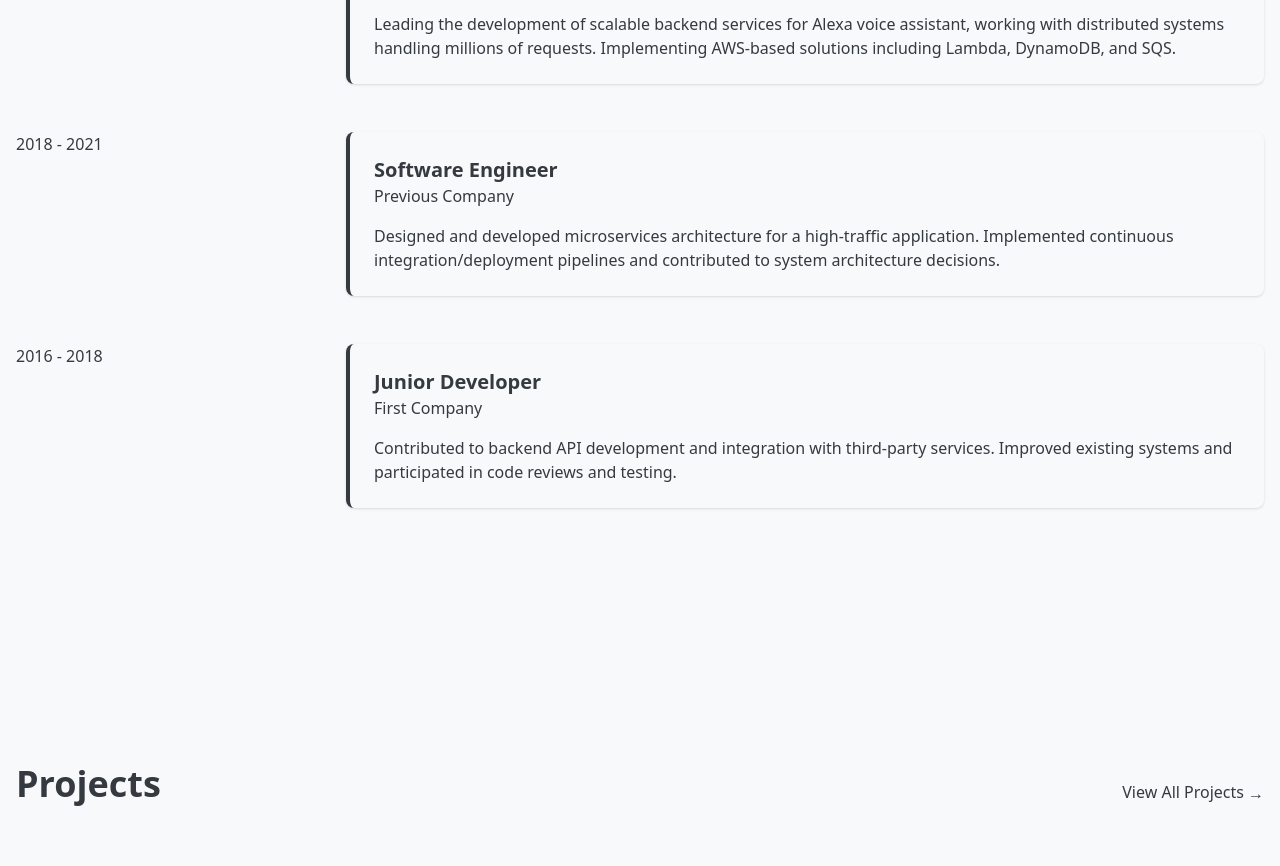
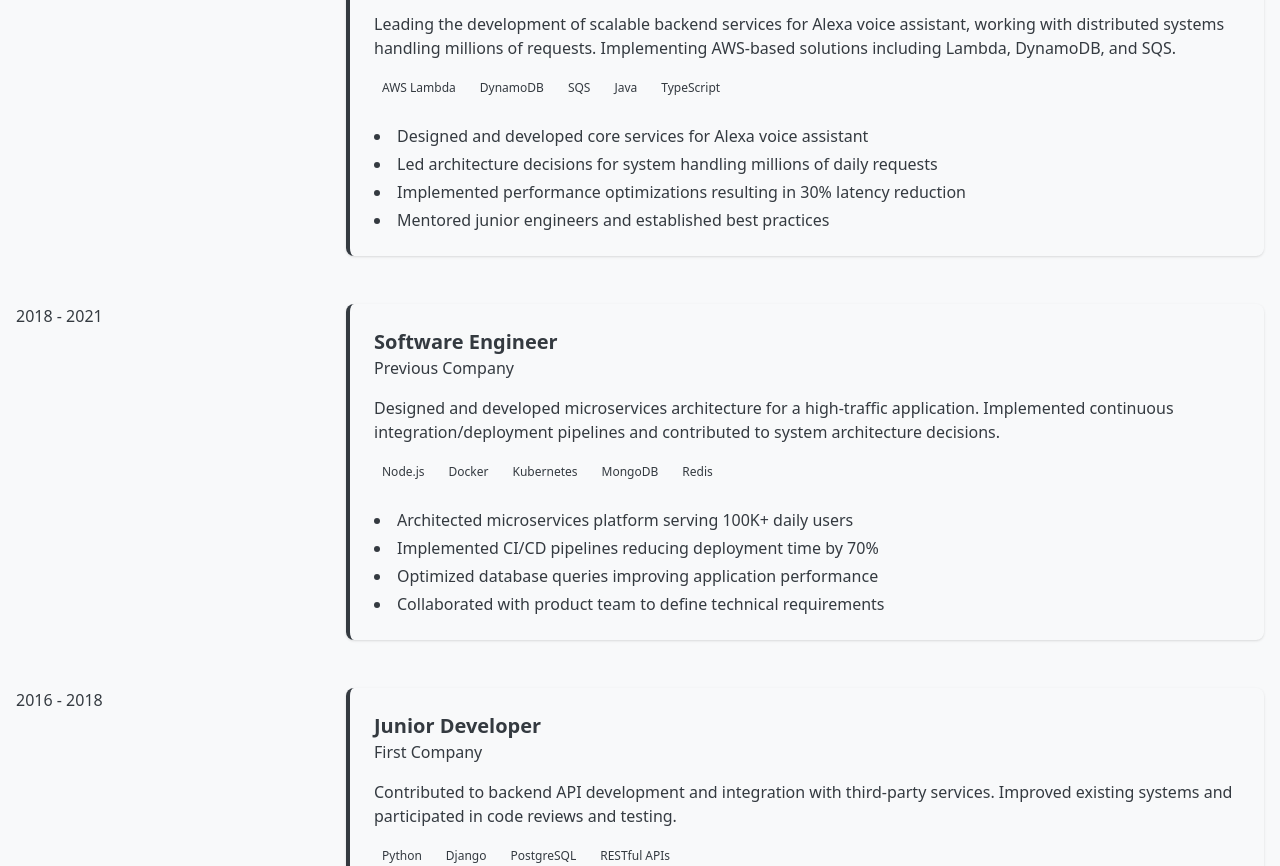
Before and after one commit to remuzel/remuzel.github.io, a Next.js app: page / in a window 1280 px wide. Shown: the part 1880-2746 px from the top of the page. Built offline with nearby package versions, Linux system fonts and the light colour scheme.

Commit message:
Move experience to data/experiences

```diff
--- a/src/app/layout.tsx
+++ b/src/app/layout.tsx
@@ -1,6 +1,6 @@
 import type { Metadata, Viewport } from "next";
 import { Geist, Geist_Mono } from "next/font/google";
-import { COMMON, ALT } from "@/constants/strings";
+import { COMMON, ALT, META } from "@/constants/strings";
 import "./globals.css";
 
 const geistSans = Geist({
@@ -16,22 +16,22 @@ const geistMono = Geist_Mono({
 });
 
 export const metadata: Metadata = {
-  metadataBase: new URL("https://remuzel.github.io"),
+  metadataBase: new URL(META.baseUrl),
   title: COMMON.name,
-  description: "Portfolio of Remi Uzel, Software Development Engineer at Amazon Alexa, specializing in backend systems, AWS cloud architecture, and distributed systems.",
-  keywords: ["software engineer", "AWS", "Amazon", "Alexa", "backend engineer", "cloud computing", "distributed systems", "serverless"],
-  authors: [{ name: COMMON.name, url: "https://remuzel.github.io" }],
+  description: META.description,
+  keywords: META.keywords,
+  authors: [{ name: COMMON.name, url: COMMON.websiteUrl }],
   creator: COMMON.name,
   openGraph: {
-    type: "website",
-    locale: "en_US",
-    url: "https://remuzel.github.io",
-    title: `${COMMON.name} | Portfolio`,
+    type: META.og.type,
+    locale: META.og.locale,
+    url: META.baseUrl,
+    title: META.defaultTitle,
     description: COMMON.title,
-    siteName: `${COMMON.name} Portfolio`,
+    siteName: META.og.siteName,
     images: [
       {
-        url: "/images/logo.png",
+        url: META.assets.logo,
         width: 1200,
         height: 630,
         alt: ALT.portrait
@@ -40,14 +40,14 @@ export const metadata: Metadata = {
   },
   twitter: {
     card: "summary_large_image",
-    title: `${COMMON.name} | Portfolio`,
+    title: META.defaultTitle,
     description: COMMON.title,
-    images: ["/images/logo.png"],
+    images: [META.assets.logo],
   },
   icons: {
     icon: [
       {
-        url: "/images/logo.png",
+        url: META.assets.favicon,
         type: "image/png"
       }
     ]
@@ -56,8 +56,8 @@ export const metadata: Metadata = {
 
 export const viewport: Viewport = {
   themeColor: [
-    { media: "(prefers-color-scheme: light)", color: "#00CAFF" },
-    { media: "(prefers-color-scheme: dark)", color: "#232F3E" }
+    { media: "(prefers-color-scheme: light)", color: META.themeColors.light },
+    { media: "(prefers-color-scheme: dark)", color: META.themeColors.dark }
   ],
   width: "device-width",
   initialScale: 1,
@@ -73,7 +73,7 @@ export default function RootLayout({
   return (
     <html lang="en" className="scroll-smooth">
       <head>
-        <link rel="canonical" href="https://remuzel.github.io" />
+        <link rel="canonical" href={META.baseUrl} />
       </head>
       <body
         className={`${geistSans.variable} ${geistMono.variable} antialiased`}
--- a/src/app/projects/[id]/page.tsx
+++ b/src/app/projects/[id]/page.tsx
@@ -1,7 +1,7 @@
 import Link from "next/link";
 import { getProjectById, projects } from "@/data/projects";
 import { notFound } from "next/navigation";
-import { COMMON, NAV, SECTIONS, ERRORS } from "@/constants/strings";
+import { COMMON, NAV, SECTIONS, ERRORS, META } from "@/constants/strings";
 
 // Generate metadata for the page
 export function generateMetadata({ params }: { params: { id: string } }) {
@@ -11,6 +11,17 @@ export function generateMetadata({ params }: { params: { id: string } }) {
   return {
     title: `${project.title} | ${COMMON.name}`,
     description: project.description,
+    openGraph: {
+      title: `${project.title} | ${META.defaultTitle}`,
+      description: project.description,
+      type: "article",
+      images: project.image ? [{ url: project.image, alt: `${project.title} screenshot` }] : undefined,
+    },
+    twitter: {
+      title: `${project.title} | ${META.defaultTitle}`,
+      description: project.description,
+      images: project.image ? [project.image] : undefined,
+    }
   };
 }
 
--- a/src/app/projects/page.tsx
+++ b/src/app/projects/page.tsx
@@ -1,11 +1,19 @@
 import Link from "next/link";
 import { projects } from "@/data/projects";
 import { motion } from "framer-motion";
-import { COMMON, NAV, SECTIONS, PROJECTS, SOCIAL, ARIA } from "@/constants/strings";
+import { COMMON, NAV, SECTIONS, PROJECTS, SOCIAL, ARIA, META } from "@/constants/strings";
 
 export const metadata = {
   title: `${SECTIONS.projects} | ${COMMON.name}`,
   description: 'Browse through my portfolio of projects, including AWS backend services, web experiments, and more.',
+  openGraph: {
+    title: `${SECTIONS.projects} | ${META.defaultTitle}`,
+    description: PROJECTS.intro,
+  },
+  twitter: {
+    title: `${SECTIONS.projects} | ${META.defaultTitle}`,
+    description: PROJECTS.intro,
+  }
 };
 
 export default function ProjectsPage() {
--- a/src/components/ui/experience.tsx
+++ b/src/components/ui/experience.tsx
@@ -2,30 +2,11 @@
 
 import { motion } from "framer-motion";
 import { SECTIONS } from "@/constants/strings";
-
-// Experience timeline data
-const experiences = [
-  {
-    period: "2021 - Present",
-    title: "SDE",
-    company: "Amazon Alexa",
-    description: "Leading the development of scalable backend services for Alexa voice assistant, working with distributed systems handling millions of requests. Implementing AWS-based solutions including Lambda, DynamoDB, and SQS."
-  },
-  {
-    period: "2018 - 2021",
-    title: "Software Engineer",
-    company: "Previous Company",
-    description: "Designed and developed microservices architecture for a high-traffic application. Implemented continuous integration/deployment pipelines and contributed to system architecture decisions."
-  },
-  {
-    period: "2016 - 2018",
-    title: "Junior Developer",
-    company: "First Company",
-    description: "Contributed to backend API development and integration with third-party services. Improved existing systems and participated in code reviews and testing."
-  }
-];
+import { getAllExperiences } from "@/data/experiences";
 
 export default function Experience() {
+  const experiences = getAllExperiences();
+
   return (
     <section id="experience" className="py-20 md:py-32">
       <div className="container mx-auto px-4">
@@ -43,7 +24,7 @@ export default function Experience() {
         <div className="space-y-12">
           {experiences.map((exp, index) => (
             <motion.div
-              key={index}
+              key={exp.id}
               className="flex flex-col md:flex-row gap-6"
               initial={{ opacity: 0, y: 20 }}
               whileInView={{ opacity: 1, y: 0 }}
@@ -58,7 +39,29 @@ export default function Experience() {
                 <div className="p-6 bg-card-bg rounded-lg border-l-4 border-alexa-blue shadow-sm">
                   <h3 className="text-xl font-bold">{exp.title}</h3>
                   <p className="text-muted mb-4">{exp.company}</p>
-                  <p className="text-foreground/80">{exp.description}</p>
+                  <p className="text-foreground/80 mb-4">{exp.description}</p>
+                  {exp.technologies && (
+                    <div className="flex flex-wrap gap-2 mt-4 mb-6">
+                      {exp.technologies.map((tech, techIndex) => (
+                        <span
+                          key={techIndex}
+                          className="text-xs px-2 py-1 rounded-full bg-alexa-blue/10 text-alexa-blue"
+                        >
+                          {tech}
+                        </span>
+                      ))}
+                    </div>
+                  )}
+
+                  {exp.highlights && (
+                    <div className="mt-4">
+                      <ul className="list-disc list-inside space-y-1 text-foreground/80">
+                        {exp.highlights.map((highlight, highlightIndex) => (
+                          <li key={highlightIndex}>{highlight}</li>
+                        ))}
+                      </ul>
+                    </div>
+                  )}
                 </div>
               </div>
             </motion.div>
--- a/src/constants/strings.ts
+++ b/src/constants/strings.ts
@@ -13,6 +13,7 @@ export const COMMON = {
   name: "Remi Uzel",
   title: "Software Development Engineer at Amazon Alexa",
   copyright: (year: number) => `© ${year} Remi Uzel. All rights reserved.`,
+  websiteUrl: "https://remuzel.github.io",
 }
 
 // Navigation related strings
@@ -31,7 +32,7 @@ export const NAV = {
 export const SECTIONS = {
   aboutMe: "About Me",
   experience: "Experience",
-  projects: "Projects",
+  projects: "Projects"
 }
 
 // Image alt texts
@@ -83,3 +84,43 @@ export const ABOUT = {
 export const PROJECTS = {
   intro: "Browse through my portfolio of projects and experiments",
 }
+
+// SEO and meta content
+export const META = {
+  // Basic metadata
+  baseUrl: "https://remuzel.github.io",
+  defaultTitle: "Remi Uzel | Portfolio",
+  titleTemplate: "%s | Remi Uzel",
+  description: "Portfolio of Remi Uzel, Software Development Engineer at Amazon Alexa, specializing in backend systems, AWS cloud architecture, and distributed systems.",
+
+  // Keywords
+  keywords: [
+    "software engineer",
+    "AWS",
+    "Amazon",
+    "Alexa",
+    "backend engineer",
+    "cloud computing",
+    "distributed systems",
+    "serverless"
+  ],
+
+  // Open Graph
+  og: {
+    type: "website",
+    locale: "en_GB",
+    siteName: "Remi Uzel Portfolio",
+  },
+
+  // Theme colors
+  themeColors: {
+    light: "#00CAFF",
+    dark: "#232F3E"
+  },
+
+  // Assets
+  assets: {
+    logo: "/images/logo.png",
+    favicon: "/images/logo.png"
+  }
+}
--- /dev/null
+++ b/src/data/experiences.ts
@@ -0,0 +1,64 @@
+export interface Experience {
+  id: string;
+  period: string;
+  title: string;
+  company: string;
+  description: string;
+  technologies?: string[];
+  highlights?: string[];
+}
+
+export const experiences: Experience[] = [
+  {
+    id: "amazon-alexa",
+    period: "2021 - Present",
+    title: "SDE",
+    company: "Amazon Alexa",
+    description: "Leading the development of scalable backend services for Alexa voice assistant, working with distributed systems handling millions of requests. Implementing AWS-based solutions including Lambda, DynamoDB, and SQS.",
+    technologies: ["AWS Lambda", "DynamoDB", "SQS", "Java", "TypeScript"],
+    highlights: [
+      "Designed and developed core services for Alexa voice assistant",
+      "Led architecture decisions for system handling millions of daily requests",
+      "Implemented performance optimizations resulting in 30% latency reduction",
+      "Mentored junior engineers and established best practices"
+    ]
+  },
+  {
+    id: "previous-company",
+    period: "2018 - 2021",
+    title: "Software Engineer",
+    company: "Previous Company",
+    description: "Designed and developed microservices architecture for a high-traffic application. Implemented continuous integration/deployment pipelines and contributed to system architecture decisions.",
+    technologies: ["Node.js", "Docker", "Kubernetes", "MongoDB", "Redis"],
+    highlights: [
+      "Architected microservices platform serving 100K+ daily users",
+      "Implemented CI/CD pipelines reducing deployment time by 70%",
+      "Optimized database queries improving application performance",
+      "Collaborated with product team to define technical requirements"
+    ]
+  },
+  {
+    id: "first-company",
+    period: "2016 - 2018",
+    title: "Junior Developer",
+    company: "First Company",
+    description: "Contributed to backend API development and integration with third-party services. Improved existing systems and participated in code reviews and testing.",
+    technologies: ["Python", "Django", "PostgreSQL", "RESTful APIs"],
+    highlights: [
+      "Developed RESTful APIs for mobile and web applications",
+      "Integrated payment processing and third-party services",
+      "Improved test coverage and implemented automated testing",
+      "Participated in regular code reviews and documentation"
+    ]
+  }
+];
+
+// Helper function to get all experiences in reverse chronological order
+export function getAllExperiences(): Experience[] {
+  return [...experiences];
+}
+
+// Helper function to get an experience by ID
+export function getExperienceById(id: string): Experience | undefined {
+  return experiences.find(exp => exp.id === id);
+}
```
